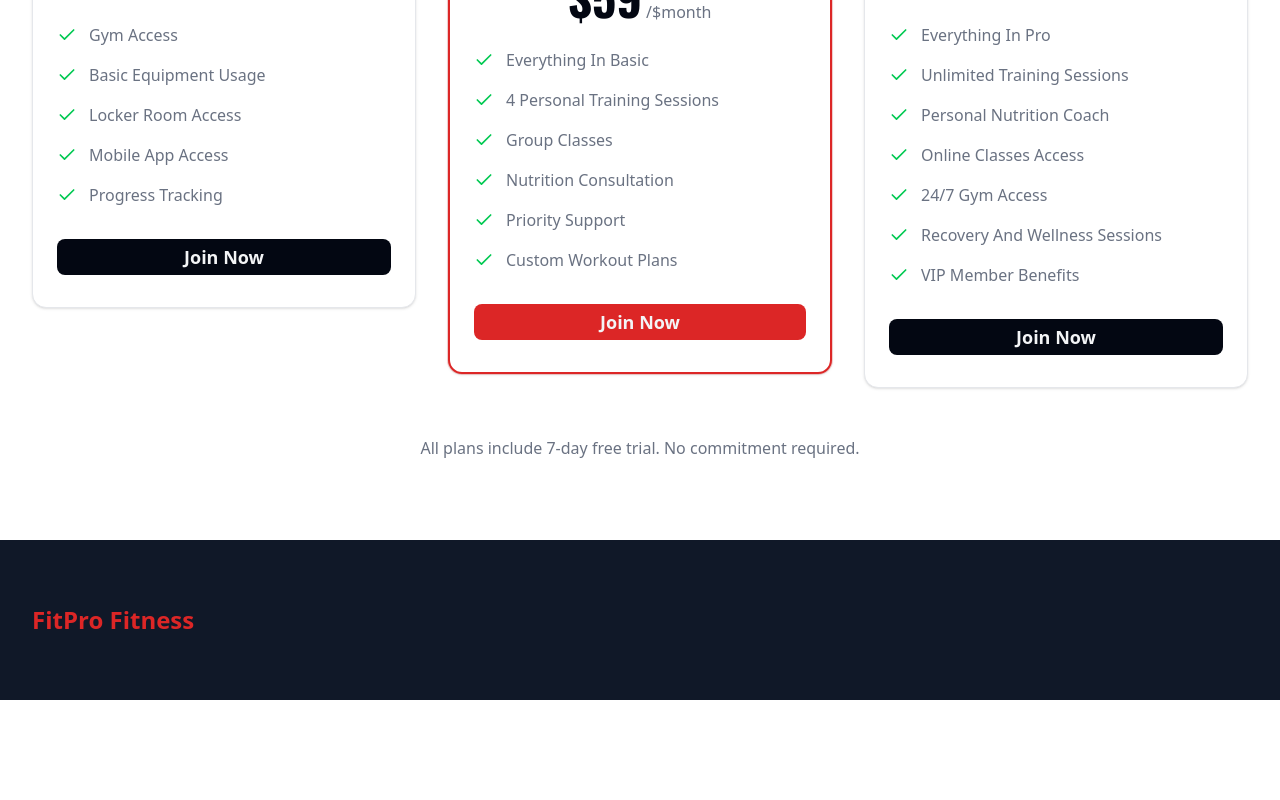
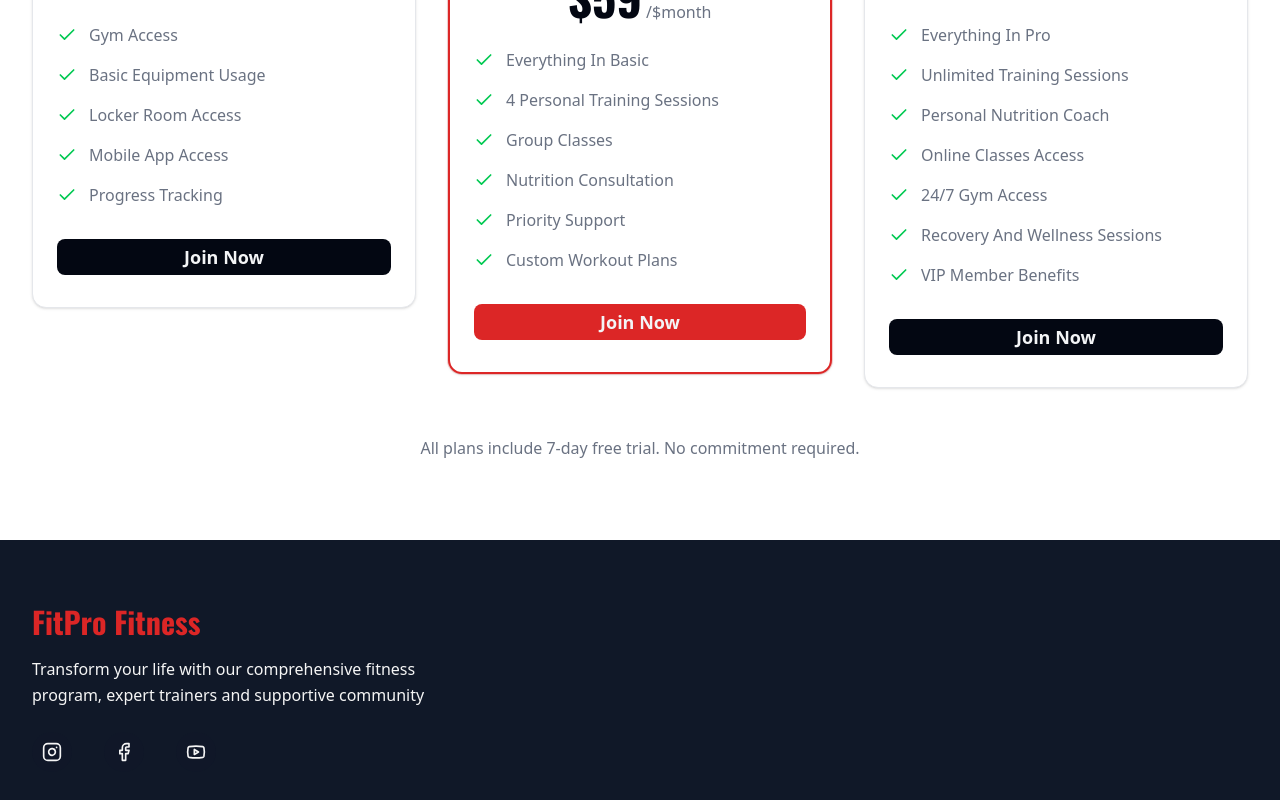
Before and after one commit to emmeiwhite/fitness-app, a Next.js app: page / in a window 1280 px wide. Shown: the part 3401-4201 px from the top of the page. Before the commit the page ends 4101 px from the top, so only its background shows below. Built offline with nearby package versions, Linux system fonts and the light colour scheme.

Commit message:
Brand section for footer

```diff
--- a/src/components/layout/Footer.tsx
+++ b/src/components/layout/Footer.tsx
@@ -1,3 +1,6 @@
+import { Facebook, Instagram, Youtube } from 'lucide-react'
+import Link from 'next/link'
+
 export default function Footer() {
   return (
     <footer className="bg-secondary-foreground text-neutral-100 transition-colors duration-300">
@@ -5,7 +8,30 @@ export default function Footer() {
         <div className="grid grid-cols-1 md:grid-cols-4 gap-8">
           {/* Brand */}
           <div className="col-span-2">
-            <p className="text-primary text-2xl font-semibold">FitPro Fitness</p>
+            <p className="text-primary text-3xl font-black font-heading mb-4">FitPro Fitness</p>
+
+            <p className="mb-6 leading-relaxed max-w-md">
+              Transform your life with our comprehensive fitness program, expert trainers and
+              supportive community
+            </p>
+
+            <div className="flex gap-8 items-center">
+              <Link
+                href="https://instagram.com"
+                className="h-10 w-10 bg-secondary-foreground/40 rounded-full transition-colors duration-300 flex items-center justify-center hover:bg-primary ">
+                <Instagram className="w-5 h-5" />
+              </Link>
+              <Link
+                href="https://facebook.com"
+                className="h-10 w-10 bg-secondary-foreground/40 rounded-full transition-colors duration-300 flex items-center justify-center hover:bg-primary ">
+                <Facebook className="w-5 h-5" />
+              </Link>
+              <Link
+                href="https://youtube.com"
+                className="h-10 w-10 bg-secondary-foreground/40 rounded-full transition-colors duration-300 flex items-center justify-center hover:bg-primary ">
+                <Youtube className="w-5 h-5" />
+              </Link>
+            </div>
           </div>
 
           {/*  */}
```
